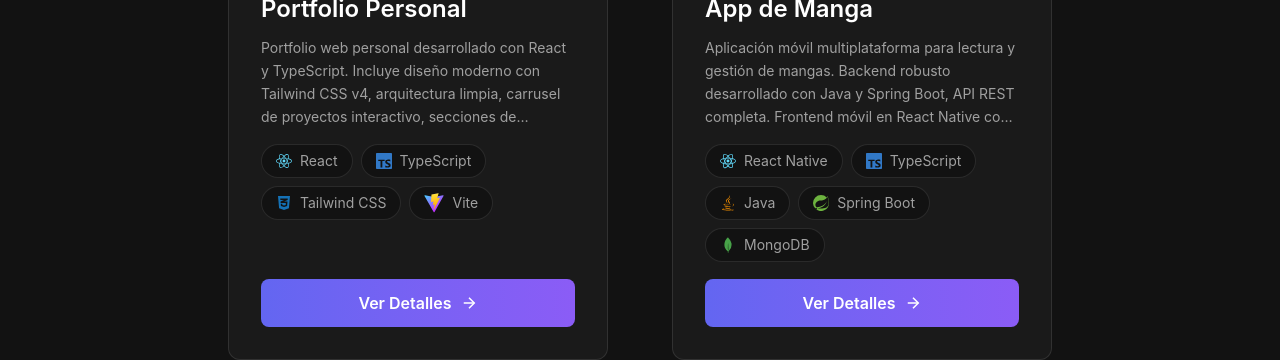
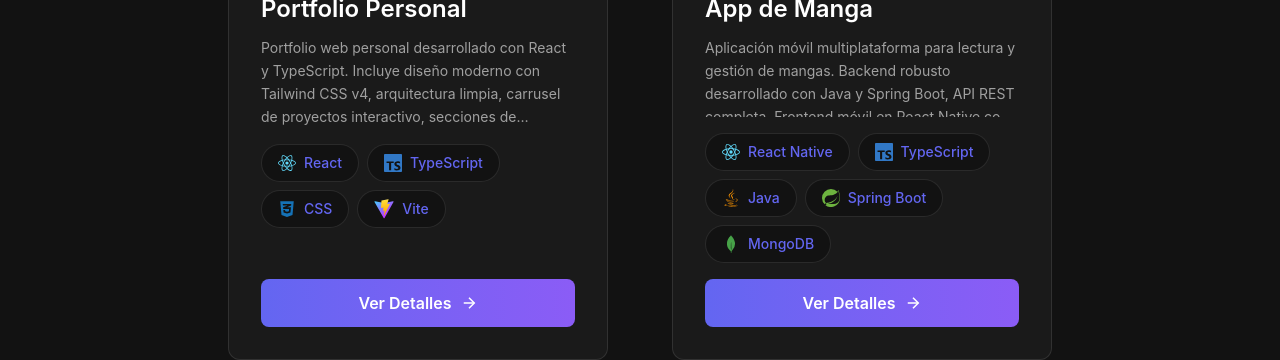
Before and after one commit to jesusfvb/portfolio, a React (Vite) app: page / in a window 1280 px wide. Shown: the part 1920-2280 px from the top of the page. Built offline with nearby package versions, Linux system fonts and the light colour scheme.

Commit message:
refactor(skills): Enhance getTechIcon functionality to return complete tech information and update ProjectCard and ProjectDetail components for improved tech display

```diff
--- a/src/domain/constants/skills.constants.tsx
+++ b/src/domain/constants/skills.constants.tsx
@@ -654,7 +654,8 @@ export const SKILLS_ICONS: Record<string, TechIconMap> = {
   },
 };
 
-export const getTechIcon = (tech: string): ReactElement | null => {
+// Función auxiliar para obtener la información completa de una tecnología
+const getTechInfoInternal = (tech: string): { icon: ReactElement; displayName: string; url?: string } | null => {
   const techLower = tech.toLowerCase();
 
   // Ordenar por especificidad: primero los casos más específicos
@@ -683,7 +684,7 @@ export const getTechIcon = (tech: string): ReactElement | null => {
     return 0;
   });
 
-  for (const [key, { icon, keywords }] of orderedEntries) {
+  for (const [key, { icon, keywords, displayName, url }] of orderedEntries) {
     const matches = keywords.some((keyword) => techLower.includes(keyword));
 
     if (matches) {
@@ -694,7 +695,7 @@ export const getTechIcon = (tech: string): ReactElement | null => {
           techLower.includes("react-native-gesture-handler") ||
           techLower.includes("gesture handler")
         ) {
-          return icon;
+          return { icon, displayName, url };
         }
         continue;
       }
@@ -707,7 +708,7 @@ export const getTechIcon = (tech: string): ReactElement | null => {
             techLower.includes("react-native-reanimated") ||
             techLower.includes("reanimated"))
         ) {
-          return icon;
+          return { icon, displayName, url };
         }
         continue;
       }
@@ -718,7 +719,7 @@ export const getTechIcon = (tech: string): ReactElement | null => {
           techLower.includes("react-navigation") ||
           techLower.includes("@react-navigation")
         ) {
-          return icon;
+          return { icon, displayName, url };
         }
         continue;
       }
@@ -730,7 +731,7 @@ export const getTechIcon = (tech: string): ReactElement | null => {
           !techLower.includes("gesture handler") &&
           techLower.includes("react native")
         ) {
-          return icon;
+          return { icon, displayName, url };
         }
         continue;
       }
@@ -741,7 +742,7 @@ export const getTechIcon = (tech: string): ReactElement | null => {
           techLower.includes("react-query") ||
           techLower.includes("tanstack query")
         ) {
-          return icon;
+          return { icon, displayName, url };
         }
         continue;
       }
@@ -752,7 +753,7 @@ export const getTechIcon = (tech: string): ReactElement | null => {
           techLower.includes("react-router") ||
           techLower.includes("@remix-run/react-router")
         ) {
-          return icon;
+          return { icon, displayName, url };
         }
         continue;
       }
@@ -770,21 +771,21 @@ export const getTechIcon = (tech: string): ReactElement | null => {
           !techLower.includes("native") &&
           !techLower.includes("reanimated")
         ) {
-          return icon;
+          return { icon, displayName, url };
         }
         continue;
       }
 
       if (key === "spring security") {
         if (techLower.includes("security")) {
-          return icon;
+          return { icon, displayName, url };
         }
         continue;
       }
 
       if (key === "spring cloud") {
         if (techLower.includes("microservice") || techLower.includes("cloud")) {
-          return icon;
+          return { icon, displayName, url };
         }
         continue;
       }
@@ -796,15 +797,24 @@ export const getTechIcon = (tech: string): ReactElement | null => {
           !techLower.includes("microservice") &&
           !techLower.includes("cloud")
         ) {
-          return icon;
+          return { icon, displayName, url };
         }
         continue;
       }
 
-      // Para el resto, devolver el icono directamente
-      return icon;
+      // Para el resto, devolver la información completa
+      return { icon, displayName, url };
     }
   }
 
   return null;
 };
+
+export const getTechIcon = (tech: string): ReactElement | null => {
+  const info = getTechInfoInternal(tech);
+  return info ? info.icon : null;
+};
+
+export const getTechInfo = (tech: string): { icon: ReactElement; displayName: string; url?: string } | null => {
+  return getTechInfoInternal(tech);
+};
--- a/src/presentation/components/sections/projects/components/ProjectCard.tsx
+++ b/src/presentation/components/sections/projects/components/ProjectCard.tsx
@@ -1,4 +1,5 @@
-import { getTechIcon } from "@/domain/constants/skills.constants";
+import { getTechInfo } from "@/domain/constants/skills.constants";
+import SkillBadge from "@/presentation/components/sections/skills/components/SkillBadge";
 import type { Project } from "@/domain/interfaces";
 
 interface ProjectCardProps {
@@ -179,13 +180,23 @@ const ProjectCard = ({ project, shouldCenter, onViewDetails }: ProjectCardProps)
           </p>
           <div className="flex flex-wrap gap-2 mb-4">
             {project.technologies.map((tech, index) => {
-              const icon = getTechIcon(tech);
+              const techInfo = getTechInfo(tech);
+              if (techInfo) {
+                return (
+                  <SkillBadge
+                    key={index}
+                    icon={techInfo.icon}
+                    displayName={techInfo.displayName}
+                    url={techInfo.url}
+                  />
+                );
+              }
+              // Fallback si no se encuentra la tecnología en las skills
               return (
                 <span
                   key={index}
                   className="px-3.5 py-1.5 bg-[#121212] border border-[rgba(255,255,255,0.1)] rounded-full text-sm text-[#a0a0a0] transition-all duration-300 hover:bg-linear-to-r hover:from-[#6366f1] hover:to-[#8b5cf6] hover:text-white hover:border-transparent flex items-center gap-2"
                 >
-                  {icon && <span className="text-base">{icon}</span>}
                   <span>{tech}</span>
                 </span>
               );
--- a/src/presentation/components/sections/projects/components/ProjectDetail.tsx
+++ b/src/presentation/components/sections/projects/components/ProjectDetail.tsx
@@ -1,4 +1,6 @@
 import { useState, useEffect } from 'react';
+import { getTechInfo } from '@/domain/constants/skills.constants';
+import SkillBadge from '@/presentation/components/sections/skills/components/SkillBadge';
 import type { Project } from '@/domain/interfaces';
 
 interface ProjectDetailProps {
@@ -150,14 +152,28 @@ const ProjectDetail = ({ project, isOpen, onClose }: ProjectDetailProps) => {
               <div className="mb-6">
                 <h3 className="text-xl font-semibold text-white mb-3">Tecnologías</h3>
                 <div className="flex flex-wrap gap-2">
-                  {project.technologies.map((tech, index) => (
+                  {project.technologies.map((tech, index) => {
+                    const techInfo = getTechInfo(tech);
+                    if (techInfo) {
+                      return (
+                        <SkillBadge
+                          key={index}
+                          icon={techInfo.icon}
+                          displayName={techInfo.displayName}
+                          url={techInfo.url}
+                        />
+                      );
+                    }
+                    // Fallback si no se encuentra la tecnología en las skills
+                    return (
                       <span
                         key={index}
                         className="px-4 py-2 bg-[#121212] border border-[rgba(255,255,255,0.1)] rounded-full text-sm text-[#a0a0a0] transition-all duration-300 hover:bg-linear-to-r hover:from-[#6366f1] hover:to-[#8b5cf6] hover:text-white hover:border-transparent"
                       >
                         {tech}
                       </span>
-                  ))}
+                    );
+                  })}
                 </div>
               </div>
 
```
Lines whose indentation alone changed are shown as unchanged.
